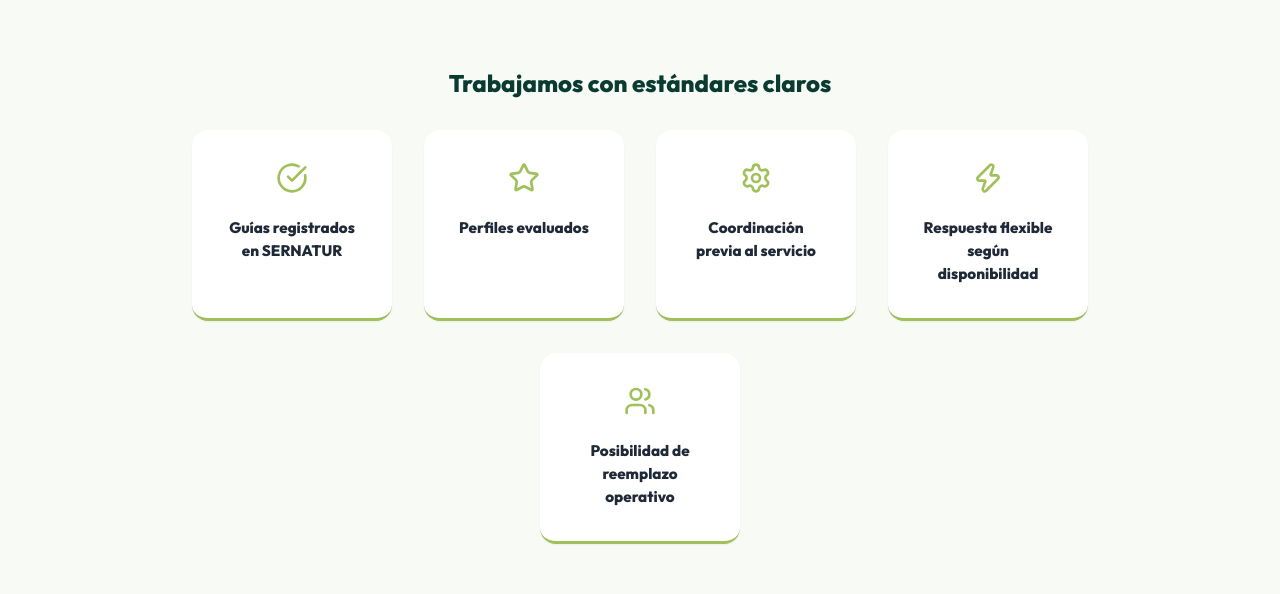
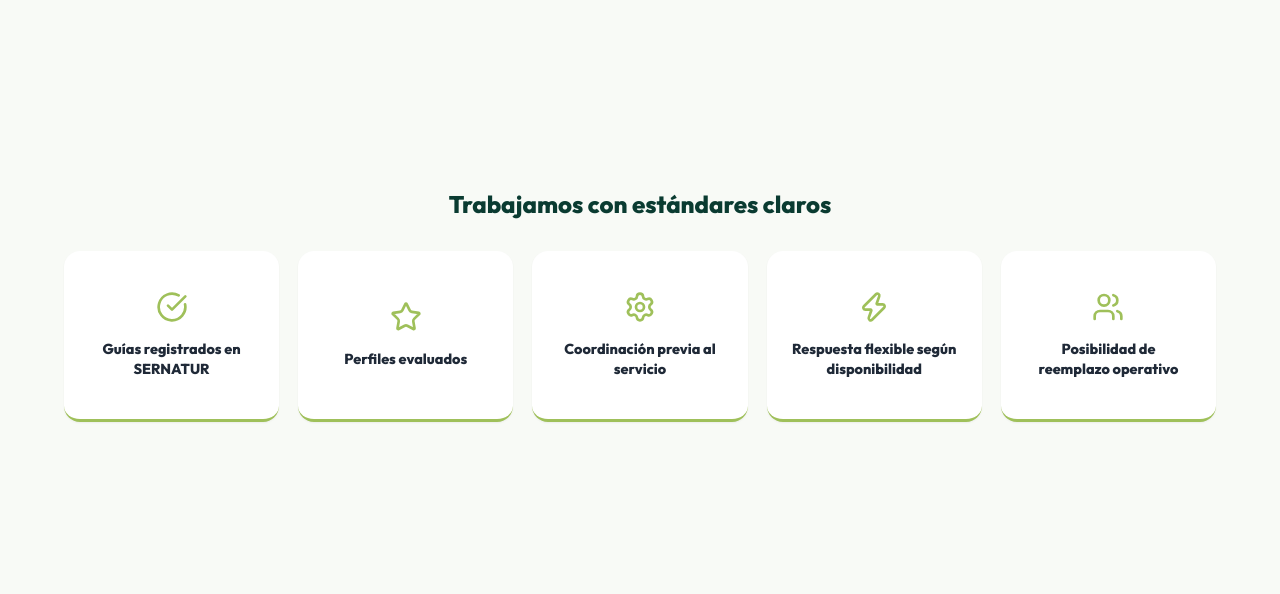
Before and after one commit to guiaalacartaoficial/guia-a-la-carta-web, a React (Vite) app: page / in a window 1280 px wide. Shown: the part 5320-5914 px from the top of the page. Built offline with nearby package versions, Linux system fonts and the light colour scheme; no server answers; the database is empty.

Commit message:
UI: Align standards cards in a single line on desktop

```diff
--- a/src/pages/Home.css
+++ b/src/pages/Home.css
@@ -562,15 +562,30 @@
   min-height: 100vh; display: flex; align-items: center;
   padding: var(--s-10) 0; background-color: #F8FAF6;
 }
-.estandares-grid { display: flex; flex-wrap: wrap; gap: var(--s-5); justify-content: center; max-width: 1000px; margin: 0 auto; }
+.estandares-grid {
+  display: flex;
+  flex-wrap: wrap;
+  gap: 1.2rem;
+  justify-content: center;
+  max-width: 1250px;
+  margin: 0 auto;
+}
 .estandar-box {
-  width: 200px; text-align: center; padding: var(--s-5);
+  flex: 1;
+  min-width: 180px;
+  max-width: 240px;
+  text-align: center;
+  padding: 2.5rem 1.5rem;
   background: white; border-radius: var(--radius-lg);
   box-shadow: var(--shadow-sm); border-bottom: 3px solid var(--c-accent);
   transition: all 0.3s;
+  display: flex;
+  flex-direction: column;
+  align-items: center;
+  justify-content: center;
 }
 .estandar-box:hover { transform: translateY(-4px); box-shadow: var(--shadow-md); }
-.estandar-box h5 { font-size: 0.95rem; color: var(--c-text-main); margin: 0; line-height: 1.5; font-weight: 700; }
+.estandar-box h5 { font-size: 0.9rem; color: var(--c-text-main); margin: 0; line-height: 1.4; font-weight: 700; }
 
 /* 9. CTA Final */
 .section-cta-final {
```
